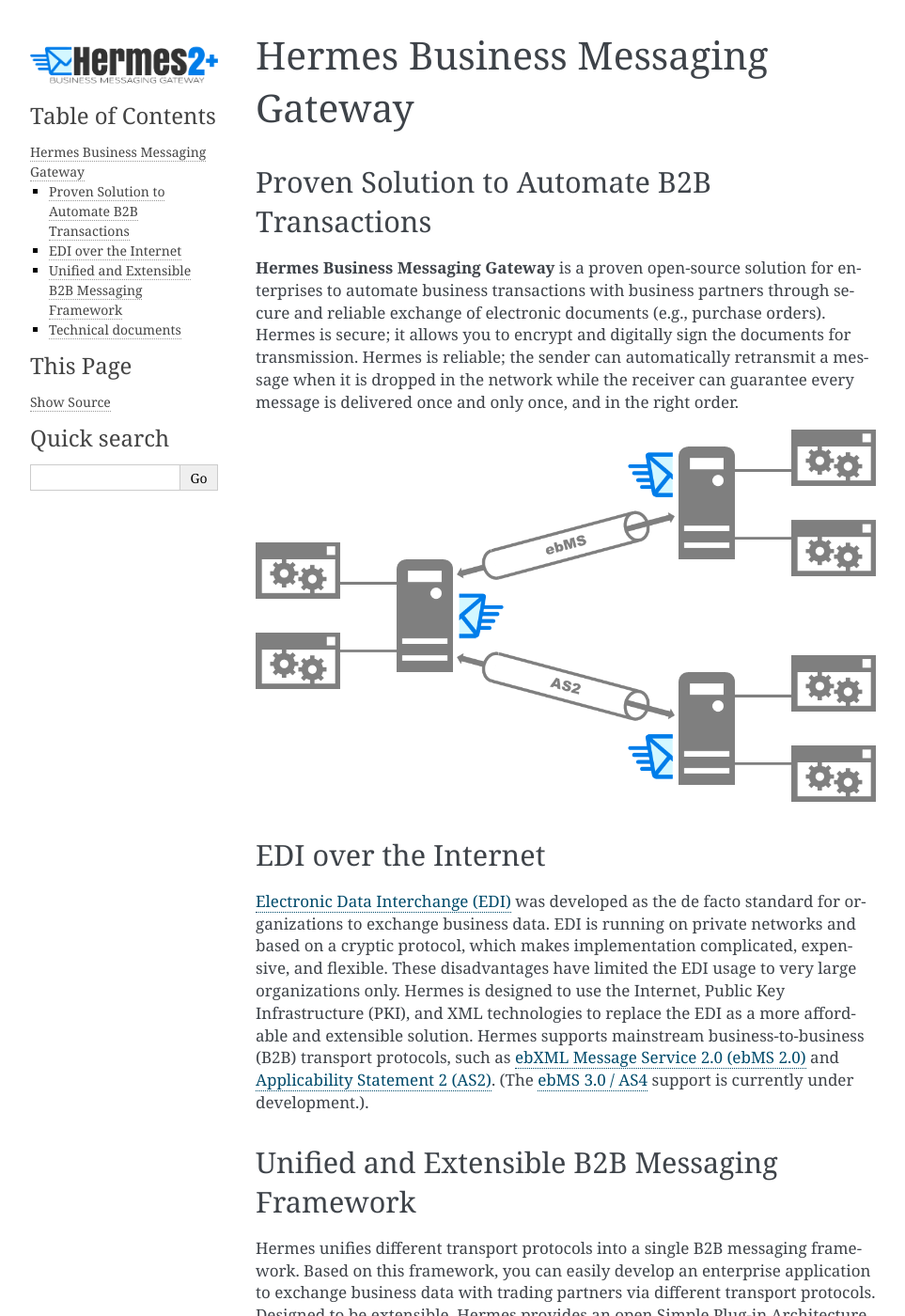
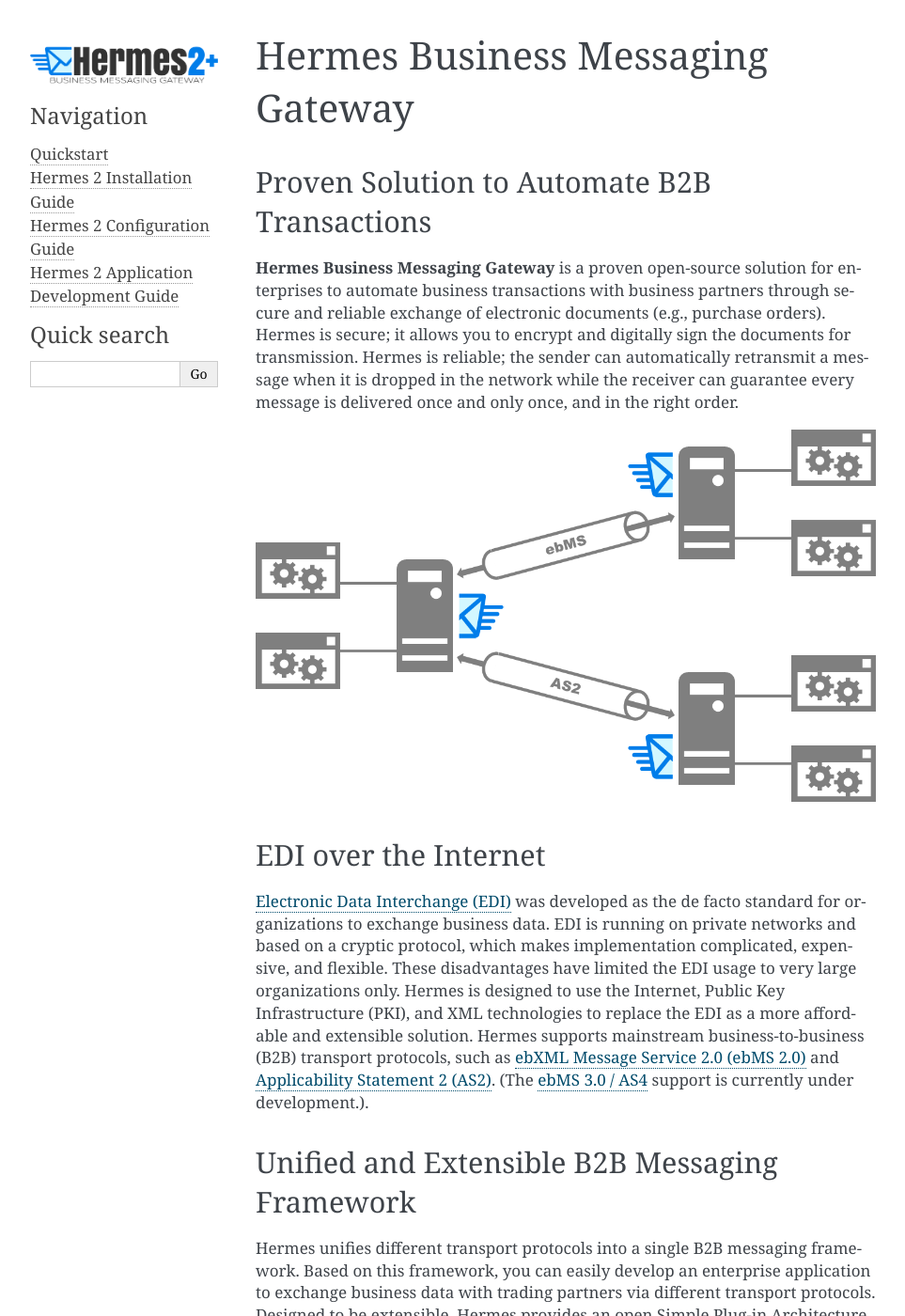
Before and after one commit to cecid/hermes-docs, a Sphinx documentation site: the page built from docs/source/index.rst, in a window 1280 px wide and 1400 px high. Shown: the whole window at 94% size, without its empty margins (148-1111 px from the left). Built offline with Sphinx 7.4.7, drawn with Linux system fonts in a browser that asks for light colours; some of the changed text lies outside the part shown.

Commit message:
modified theme.

```diff
--- a/docs/source/conf.py
+++ b/docs/source/conf.py
@@ -49,7 +49,7 @@
 
 # General information about the project.
 project = u'Hermes Business Messaging Gatweay Documentation'
-copyright = u'2016, CECID, HKU'
+copyright = u'2016, Center for E-Commerce Infrastructure Development, The University of Hong Kong'
 author = u'CECID'
 
 # The version info for the project you're documenting, acts as replacement for
@@ -424,3 +424,20 @@
 
 html_logo = '_static/images/hermes-2-plus-logo.png'
 html_favicon = '_static/images/favicon.ico'
+html_sidebars = {
+    '**': [
+        'navigation.html',
+        'searchbox.html',
+    ]
+}
+
+html_theme_options = {
+    'github_user': 'cecid',
+    'github_repo': 'hermes-docs',
+    'github_button': True,
+    'github_type': 'watch',
+    'github_count': True,
+    'sidebar_collapse': True,
+    'show_powered_by': False,
+    'fixed_sidebar': True,
+}
```
